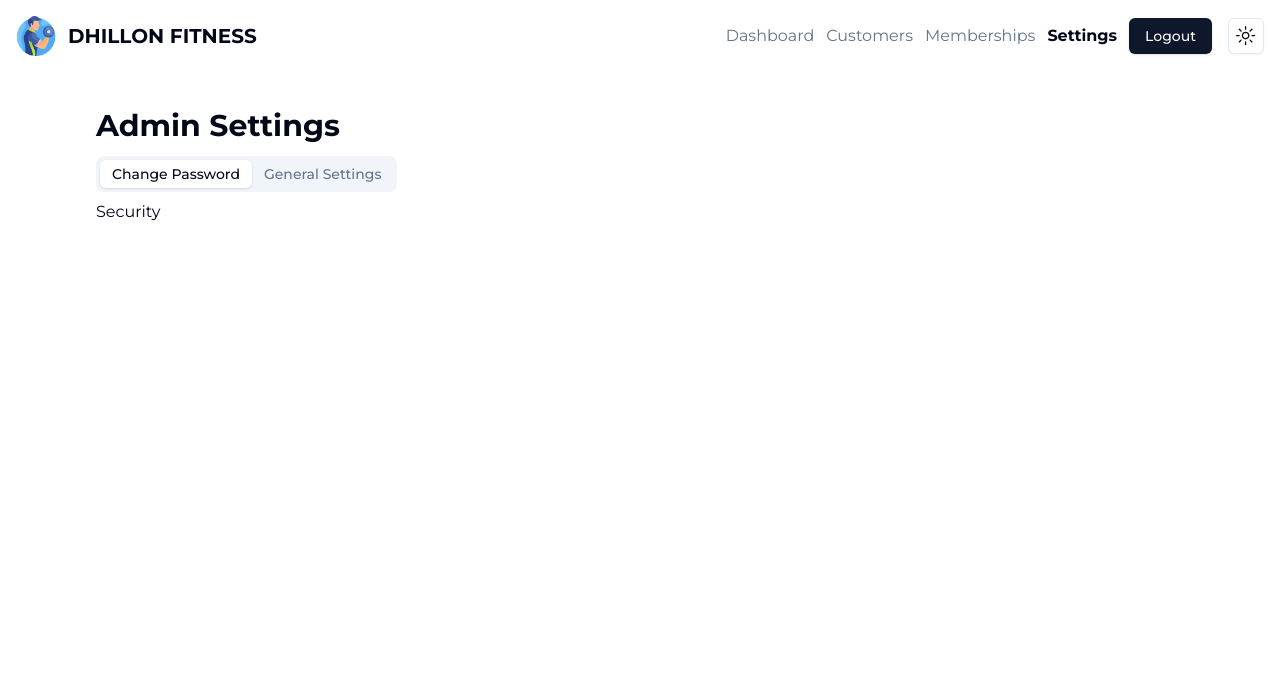
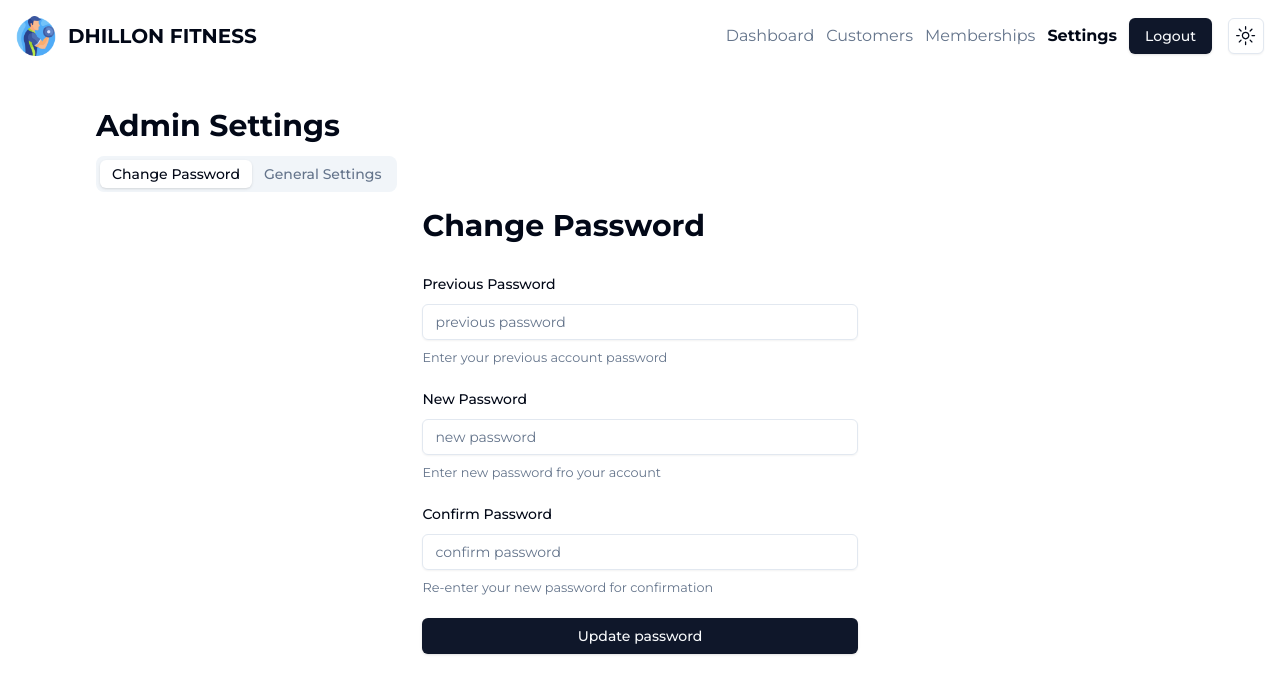
Before and after one commit to karanjas39/dhillon-fitness, a Next.js app in the folder frontend/: page /settings in a window 1280 px wide. Shown: the top 694 px of the page. Built offline with nearby package versions, Linux system fonts and the light colour scheme; sample sign-in values are in the browser's storage.

Commit message:
change password done

```diff
--- a/frontend/src/app/settings/page.tsx
+++ b/frontend/src/app/settings/page.tsx
@@ -1,4 +1,6 @@
 import Section from "@/components/Layouts/Section";
+import ChangePassword from "@/components/Settings/ChangePassword";
+import GeneralSettings from "@/components/Settings/GeneralSettings";
 import { Tabs, TabsContent, TabsList, TabsTrigger } from "@/components/ui/tabs";
 
 function Settings() {
@@ -12,8 +14,12 @@ function Settings() {
           <TabsTrigger value="security">Change Password</TabsTrigger>
           <TabsTrigger value="general">General Settings</TabsTrigger>
         </TabsList>
-        <TabsContent value="security">Security</TabsContent>
-        <TabsContent value="general">General</TabsContent>
+        <TabsContent value="security">
+          <ChangePassword />
+        </TabsContent>
+        <TabsContent value="general">
+          <GeneralSettings />
+        </TabsContent>
       </Tabs>
     </Section>
   );
--- /dev/null
+++ b/frontend/src/components/Settings/ChangePassword.tsx
@@ -0,0 +1,130 @@
+"use client";
+
+import {
+  Form,
+  FormControl,
+  FormDescription,
+  FormField,
+  FormItem,
+  FormLabel,
+  FormMessage,
+} from "@/components/ui/form";
+import { zodResolver } from "@hookform/resolvers/zod";
+import {
+  z_updatePassword,
+  z_updatePassword_type,
+} from "@singhjaskaran/dhillonfitness-common";
+import { useForm } from "react-hook-form";
+import { Button } from "@/components/ui/button";
+import { Input } from "@/components/ui/input";
+import { useToast } from "../ui/use-toast";
+import { adminApi } from "@/store/api/adminApt";
+
+function ChangePassword() {
+  const [updatePassword, { isLoading }] = adminApi.useUpdatePasswordMutation();
+  const form = useForm<z_updatePassword_type>({
+    resolver: zodResolver(z_updatePassword),
+    defaultValues: {
+      confirmNewPassword: "",
+      newPassword: "",
+      prevPassword: "",
+    },
+  });
+  const { toast } = useToast();
+
+  async function onSubmit(values: z_updatePassword_type) {
+    const { newPassword, confirmNewPassword } = values;
+    if (newPassword != confirmNewPassword)
+      return toast({
+        description: "New password does not match with confirmed password.",
+      });
+    try {
+      const response = await updatePassword(values).unwrap();
+      if (response && response.success) {
+        toast({ description: "Password has been updated successfuly." });
+        form.reset();
+      } else throw new Error(response.message);
+    } catch (error) {
+      const err = error as Error;
+      toast({ description: err.message });
+    }
+  }
+
+  return (
+    <div className="sm:w-[40%] w-[90%] mx-auto mt-4">
+      <h1 className="text-3xl font-bold mt-4 mb-4">Change Password</h1>
+      <Form {...form}>
+        <form
+          onSubmit={form.handleSubmit(onSubmit)}
+          className="flex flex-col gap-5 mt-7 w-full"
+        >
+          <FormField
+            control={form.control}
+            name="prevPassword"
+            render={({ field }) => (
+              <FormItem>
+                <FormLabel>Previous Password</FormLabel>
+                <FormControl>
+                  <Input
+                    placeholder="previous password"
+                    type="password"
+                    {...field}
+                  />
+                </FormControl>
+                <FormDescription>
+                  Enter your previous account password
+                </FormDescription>
+                <FormMessage />
+              </FormItem>
+            )}
+          />
+          <FormField
+            control={form.control}
+            name="newPassword"
+            render={({ field }) => (
+              <FormItem>
+                <FormLabel>New Password</FormLabel>
+                <FormControl>
+                  <Input
+                    placeholder="new password"
+                    type="password"
+                    {...field}
+                  />
+                </FormControl>
+                <FormDescription>
+                  Enter new password fro your account
+                </FormDescription>
+                <FormMessage />
+              </FormItem>
+            )}
+          />
+          <FormField
+            control={form.control}
+            name="confirmNewPassword"
+            render={({ field }) => (
+              <FormItem>
+                <FormLabel>Confirm Password</FormLabel>
+                <FormControl>
+                  <Input
+                    placeholder="confirm password"
+                    type="password"
+                    {...field}
+                  />
+                </FormControl>
+                <FormDescription>
+                  Re-enter your new password for confirmation
+                </FormDescription>
+                <FormMessage />
+              </FormItem>
+            )}
+          />
+          <Button type="submit">
+            {isLoading ? "Updating password..." : "Update password"}
+          </Button>
+        </form>
+      </Form>
+    </div>
+  );
+}
+
+export default ChangePassword;
--- /dev/null
+++ b/frontend/src/components/Settings/GeneralSettings.tsx
@@ -0,0 +1,5 @@
+function GeneralSettings() {
+  return <div>GeneralSettings</div>;
+}
+
+export default GeneralSettings;
--- /dev/null
+++ b/frontend/src/store/api/adminApt.ts
@@ -0,0 +1,30 @@
+import { BACKEND_URL } from "@/utils/constants";
+import { createApi, fetchBaseQuery } from "@reduxjs/toolkit/query/react";
+import { tagTypes } from "@/store/api/tags";
+import { Api_SignInType } from "@/utils/Types/apiTypes";
+import { RootState } from "@/store/index";
+import { z_updatePassword_type } from "@singhjaskaran/dhillonfitness-common";
+
+export const adminApi = createApi({
+  reducerPath: "adminApi",
+  baseQuery: fetchBaseQuery({
+    baseUrl: `${BACKEND_URL}/admin`,
+    prepareHeaders: (headers, { getState }) => {
+      const token = (getState() as RootState).auth.token;
+      if (token) {
+        headers.set("Authorization", `Bearer ${token}`);
+      }
+      return headers;
+    },
+  }),
+  tagTypes,
+  endpoints: (builder) => ({
+    updatePassword: builder.mutation<Api_SignInType, z_updatePassword_type>({
+      query: (credentials) => ({
+        url: "/update/password",
+        method: "PATCH",
+        body: credentials,
+      }),
+    }),
+  }),
+});
--- a/frontend/src/store/index.ts
+++ b/frontend/src/store/index.ts
@@ -5,6 +5,7 @@ import { authApi } from "@/store/api/authApi";
 import { statsApi } from "@/store/api/statsApi";
 import { customerApi } from "./api/customerApi";
 import { membershipApi } from "./api/membershipApi";
+import { adminApi } from "./api/adminApt";
 
 export const store = configureStore({
   reducer: {
@@ -12,11 +13,13 @@ export const store = configureStore({
     [statsApi.reducerPath]: statsApi.reducer,
     [customerApi.reducerPath]: customerApi.reducer,
     [membershipApi.reducerPath]: membershipApi.reducer,
+    [adminApi.reducerPath]: adminApi.reducer,
     auth: authReducer,
   },
   middleware: (getDefaultMiddleware) =>
     getDefaultMiddleware().concat(
       authApi.middleware,
+      adminApi.middleware,
       statsApi.middleware,
       customerApi.middleware,
       membershipApi.middleware
```
Also changed, not shown: 1 other file (tests, documents, lock files or other folders).
